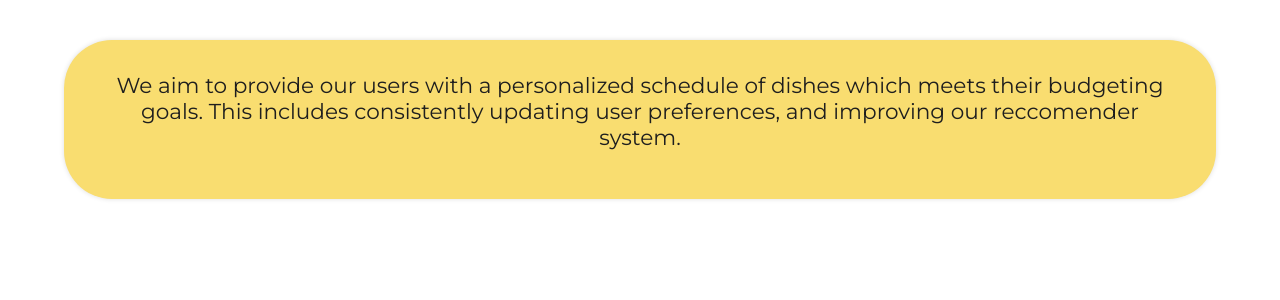
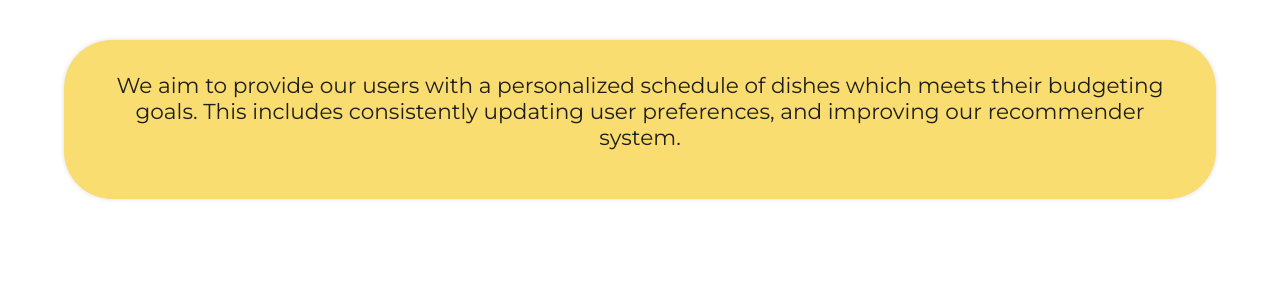
Before and after one commit to jpjacobpadilla/SedokuFood, a Flask app: page /about in a window 1280 px wide. Shown: the part 181-481 px from the top of the page. Run offline with Flask 2, Linux system fonts and the light colour scheme; parts of the project's set-up code (start-up, migrations or seed data) failed here and were passed over.

Commit message:
spelling correction

```diff
--- a/templates/about.html
+++ b/templates/about.html
@@ -10,7 +10,7 @@ About Us
         <div class="main-text-container">
             <p>
                 We aim to provide our users with a personalized schedule of dishes which meets their budgeting goals.
-                This includes consistently updating user preferences, and improving our reccomender system.
+                This includes consistently updating user preferences, and improving our recommender system.
             </p>
         </div>
     </div>
```
